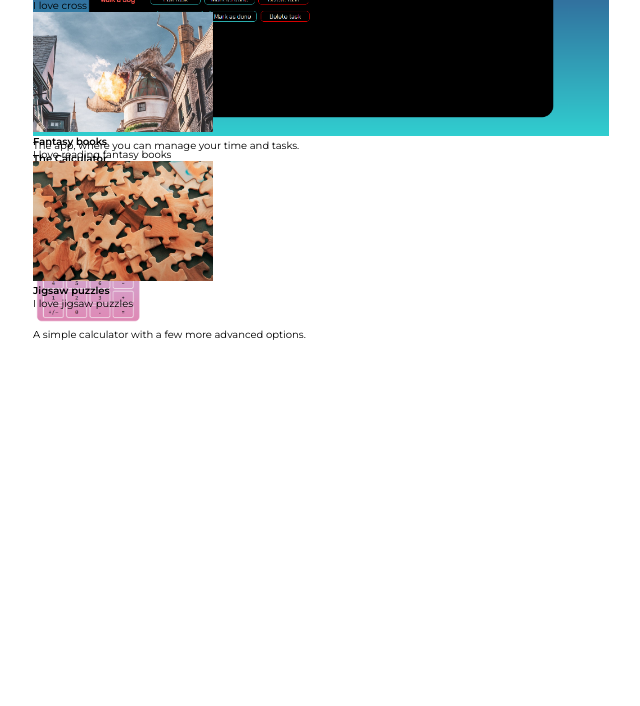
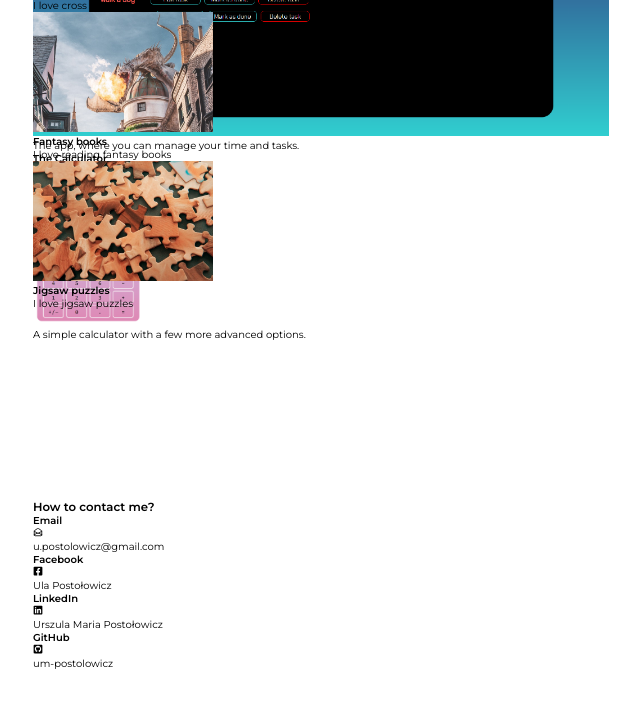
Before and after one commit to um-postolowicz/portfolio, a React (Create React App) app: page / in a window 1280 px wide. Shown: the part 3578-4284 px from the top of the page, without its empty margins (31-671 px from the left). Before the commit the page ends 4078 px from the top, so only its background shows below. Built offline with nearby package versions, Linux system fonts and the light colour scheme.

Commit message:
Create "Contact" component

```diff
--- a/src/App.js
+++ b/src/App.js
@@ -11,6 +11,7 @@ import { dictionary } from "./data/dictionary";
 
 import "./styles/style.css";
 import Hobbies from "./pages/Hobbies";
+import Contact from "./pages/Contact";
 
 function App() {
   const [language, setLanguage] = useState("english");
@@ -32,6 +33,7 @@ function App() {
         <Technologies />
         <Projects />
         <Hobbies />
+        <Contact />
       </Provider>
     </div>
   );
--- a/src/data/dictionary.js
+++ b/src/data/dictionary.js
@@ -26,6 +26,7 @@ export const dictionary = {
     fantasyBooksTxt: "Kocham czytać książki fantasy",
     jigsawTitle: "Puzzle",
     jigsawTxt: "Kocham układać puzzle",
+    contactTitle: "Jak się ze mną skontaktować?",
   },
   english: {
     welcome: "Hi!",
@@ -53,5 +54,6 @@ export const dictionary = {
     fantasyBooksTxt: "I love reading fantasy books",
     jigsawTitle: "Jigsaw puzzles",
     jigsawTxt: "I love jigsaw puzzles",
+    contactTitle: "How to contact me?",
   },
 };
--- /dev/null
+++ b/src/pages/Contact.js
@@ -0,0 +1,42 @@
+import React from "react";
+import { Consumer } from "../data/LanguageContext";
+
+import { FaFacebookSquare, FaLinkedin, FaGithubSquare } from "react-icons/fa";
+import { HiOutlineMailOpen } from "react-icons/hi";
+
+const Contact = () => {
+  return (
+    <Consumer>
+      {({ label }) => {
+        const { contactTitle } = label;
+        return (
+          <section className="contact">
+            <h3 className="contactTitle">{contactTitle}</h3>
+            <div className="email">
+              <h4 className="emailTitle">Email</h4>
+              <HiOutlineMailOpen />
+              <p className="emailTxt">u.postolowicz@gmail.com</p>
+            </div>
+            <div className="facebook">
+              <h4 className="facebookTitle">Facebook</h4>
+              <FaFacebookSquare />
+              <p className="facebookTxt">Ula Postołowicz</p>
+            </div>
+            <div className="linkedin">
+              <h4 className="linkedinTitle">LinkedIn</h4>
+              <FaLinkedin />
+              <p className="linkedinTxt">Urszula Maria Postołowicz</p>
+            </div>
+            <div className="github">
+              <h4 className="githubTitle">GitHub</h4>
+              <FaGithubSquare />
+              <p className="githubTxt">um-postolowicz</p>
+            </div>
+          </section>
+        );
+      }}
+    </Consumer>
+  );
+};
+
+export default Contact;
--- /dev/null
+++ b/src/styles/_contact.scss
@@ -0,0 +1,3 @@
+.contact {
+  height: 100vh;
+}
--- a/src/styles/style.css
+++ b/src/styles/style.css
@@ -206,4 +206,8 @@ html {
   max-width: 90%;
   max-height: 15vh;
 }
+
+.contact {
+  height: 100vh;
+}
 /*# sourceMappingURL=style.css.map */
--- a/src/styles/style.scss
+++ b/src/styles/style.scss
@@ -9,3 +9,4 @@
 @import "tech";
 @import "projects";
 @import "hobbies";
+@import "contact";
```
Also changed, not shown: 1 other file (tests, documents, lock files or other folders).
